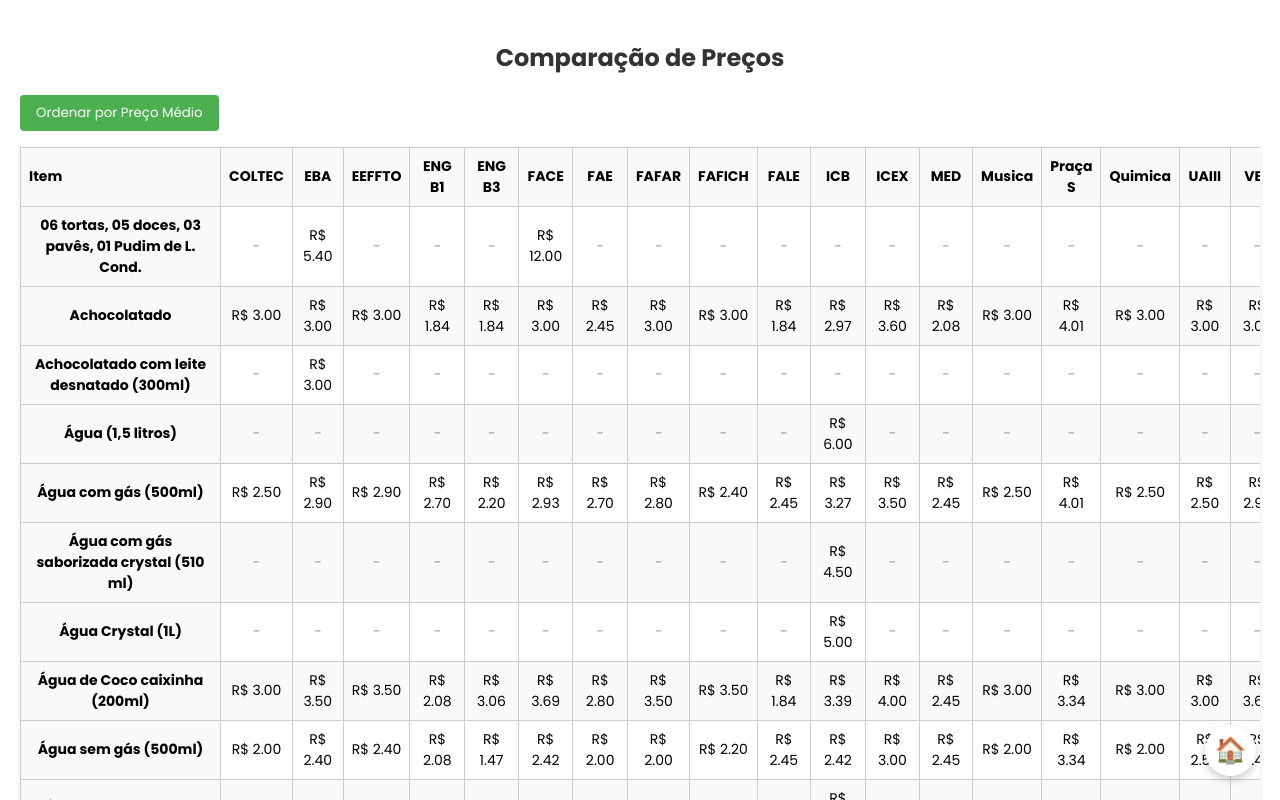
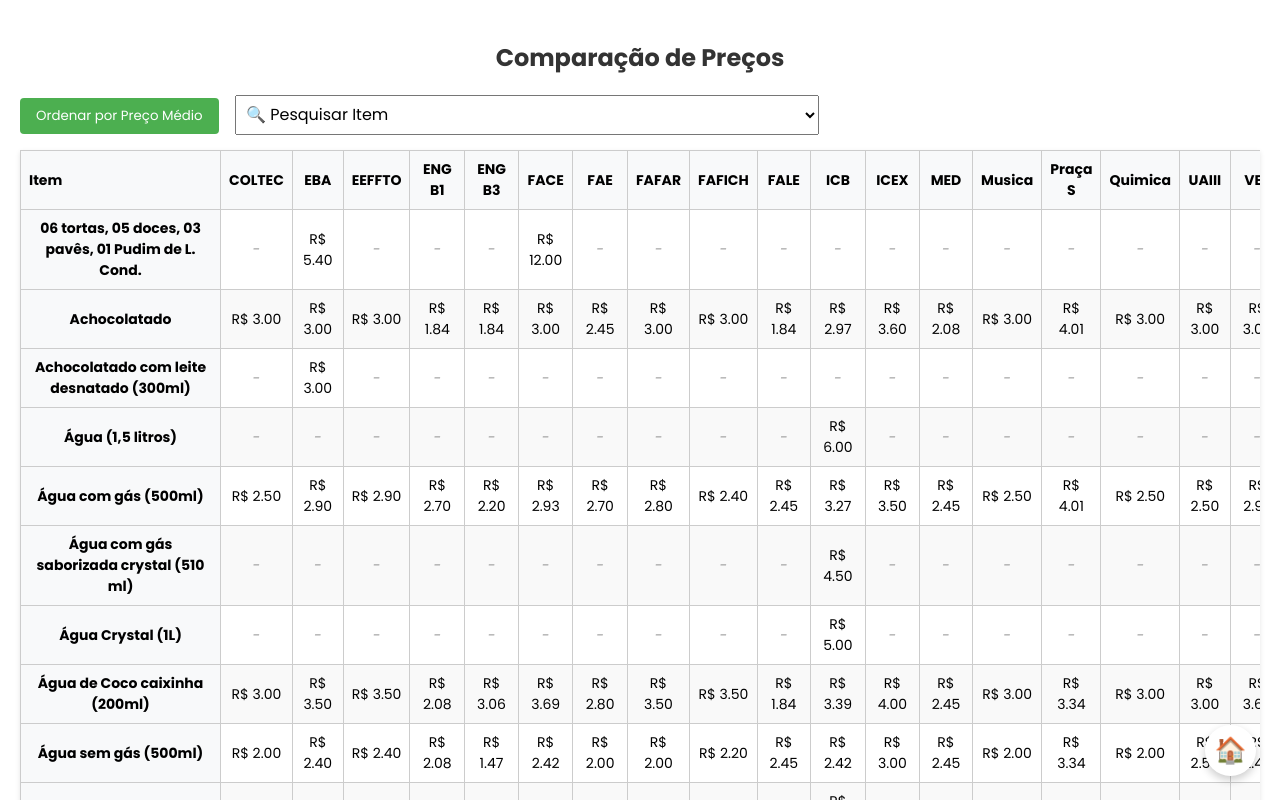
Before and after one commit to Lucas-Rezende/Onde-tem-na-UFMG, an Angular app: page /comparar-precos in a window 1280 px wide. Shown: the top 800 px of the page. Built offline with nearby package versions, Linux system fonts and the light colour scheme.

Commit message:
Add files via upload

```diff
--- a/src/app/modules/comparar-precos/comparar-precos.component.css
+++ b/src/app/modules/comparar-precos/comparar-precos.component.css
@@ -140,3 +140,14 @@ h2 {
   font-weight: bold;
   background-color: #f8f8f8;
 }
+
+.destacado {
+  background-color: gold;
+  font-weight: bold;
+}
+
+.item-selector {
+  margin-left: 1rem;
+  padding: 0.4rem;
+  font-size: 1rem;
+}
--- a/src/app/modules/comparar-precos/comparar-precos.component.html
+++ b/src/app/modules/comparar-precos/comparar-precos.component.html
@@ -1,23 +1,33 @@
 <div class="comparison-container">
   <h2>Comparação de Preços</h2>
 
-  <button (click)="toggleModoVisualizacao()" class="sort-button">
-    {{ modoVisualizacao === 'alfabetica' ? 'Ordenar por Preço Médio' : 'Ordenar Alfabeticamente' }}
-  </button>
+  <div class="controls">
+    <button (click)="toggleModoVisualizacao()" class="sort-button">
+      {{ modoVisualizacao === 'alfabetica' ? 'Ordenar por Preço Médio' : 'Ordenar Alfabeticamente' }}
+    </button>
+
+    <select (change)="destacarItem($event)" class="item-selector">
+      <option value="">🔍 Pesquisar Item</option>
+      <option *ngFor="let item of itens" [value]="item.Item">{{ item.Item }}</option>
+    </select>
+  </div>
 
   <div class="table-wrapper">
     <table class="price-comparison-table">
       <thead>
         <tr>
           <th class="item-header">Item</th>
-          <th *ngFor="let lanchonete of lanchonetes">{{ lanchonete.Nome }}</th>
+          <th *ngFor="let lanchonete of lanchonetes"
+              [class.destacado]="isLanchonete(lanchonete.Nome)">
+            {{ lanchonete.Nome }}
+          </th>
           <th *ngIf="modoVisualizacao === 'precoMedio'">Preço Médio</th>
         </tr>
       </thead>
       <tbody>
         <tr *ngFor="let item of itens">
           <td class="item-name">{{ item.Item }}</td>
-          <td *ngFor="let lanchonete of lanchonetes">
+          <td *ngFor="let lanchonete of lanchonetes"[class.destacado]="isMenorPreco(item, lanchonete.Nome)">
             <ng-container *ngIf="getPreco(item, lanchonete.Nome); else vazio">
               R$ {{ getPreco(item, lanchonete.Nome) }}
             </ng-container>
--- a/src/app/modules/comparar-precos/comparar-precos.component.ts
+++ b/src/app/modules/comparar-precos/comparar-precos.component.ts
@@ -16,6 +16,9 @@ export class CompararPrecosComponent {
   itens : any [] = dataprecos;
   lanchonetes : any [] = datalanchonetes.lanchonetes;
   modoVisualizacao: 'alfabetica' | 'precoMedio' = 'alfabetica';
+
+  itemSelecionado: string = '';
+  lanchoneteComMenorPreco: string | null = null;
 
   ngOnInit() {
     this.ordenarItens();
@@ -49,4 +52,48 @@ export class CompararPrecosComponent {
     if (!preco || preco === '-') return null;
     return parseFloat(preco).toFixed(2);
   }
+
+  destacarItem(event: Event) {
+    const target = event.target as HTMLSelectElement;
+    const selectedValue = target.value;
+
+    this.itemSelecionado = selectedValue;
+    const item = this.itens.find(i => i.Item === selectedValue);
+
+    if (!item) {
+      this.lanchoneteComMenorPreco = null;
+      return;
+    }
+
+    let menorPreco = Infinity;
+    let lanchonete = null;
+
+    for (let l of this.lanchonetes) {
+      const precoStr = item[l.Nome];
+      if (precoStr && precoStr !== '-') {
+        const preco = parseFloat(precoStr);
+        if (preco < menorPreco) {
+          menorPreco = preco;
+          lanchonete = l.Nome;
+        }
+      }
+    }
+
+    this.lanchoneteComMenorPreco = lanchonete;
+
+
+
+  }
+
+  isMenorPreco(item: any, lanchonete: string): boolean {
+    return item.Item === this.itemSelecionado && lanchonete === this.lanchoneteComMenorPreco;
+  }
+
+  isLanchonete(lanchonete: string): boolean {
+
+
+
+    return lanchonete === this.lanchoneteComMenorPreco;
+  }
+
 }
```
